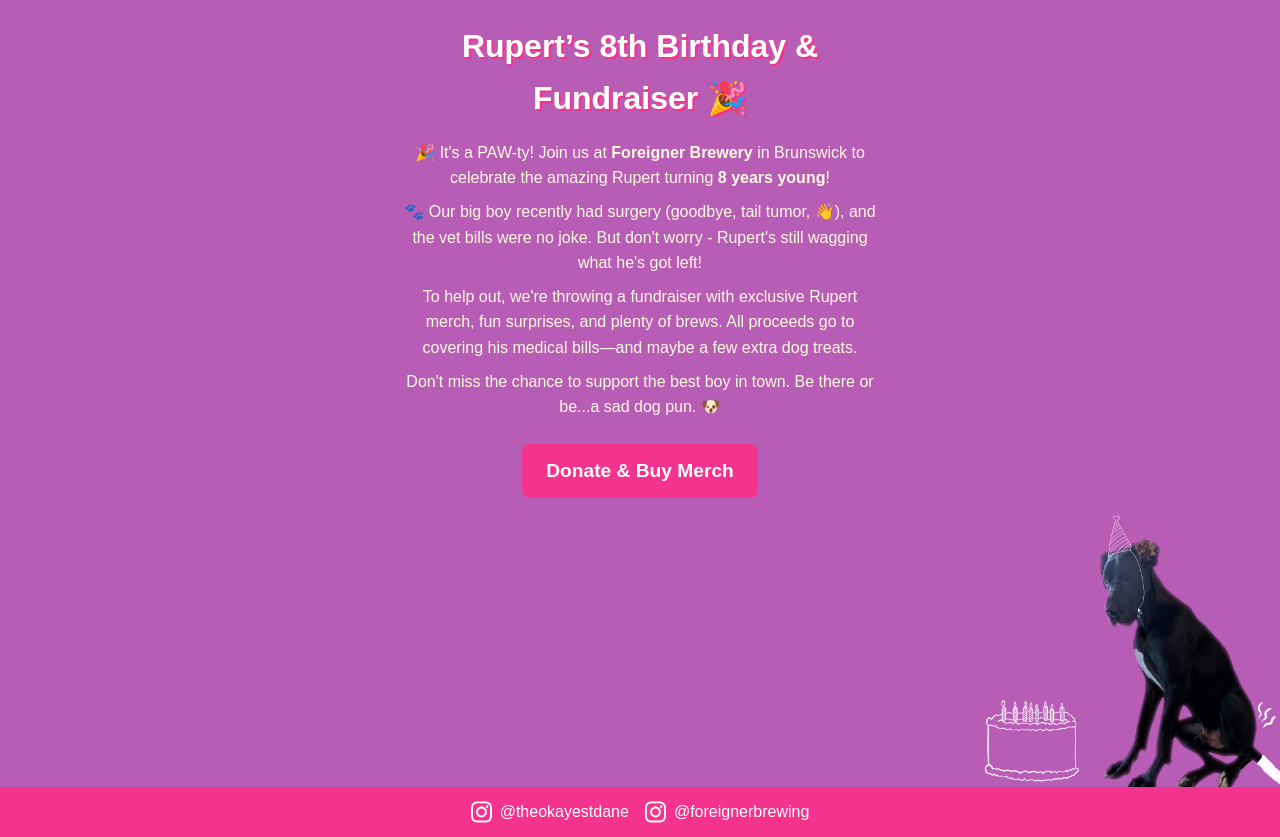
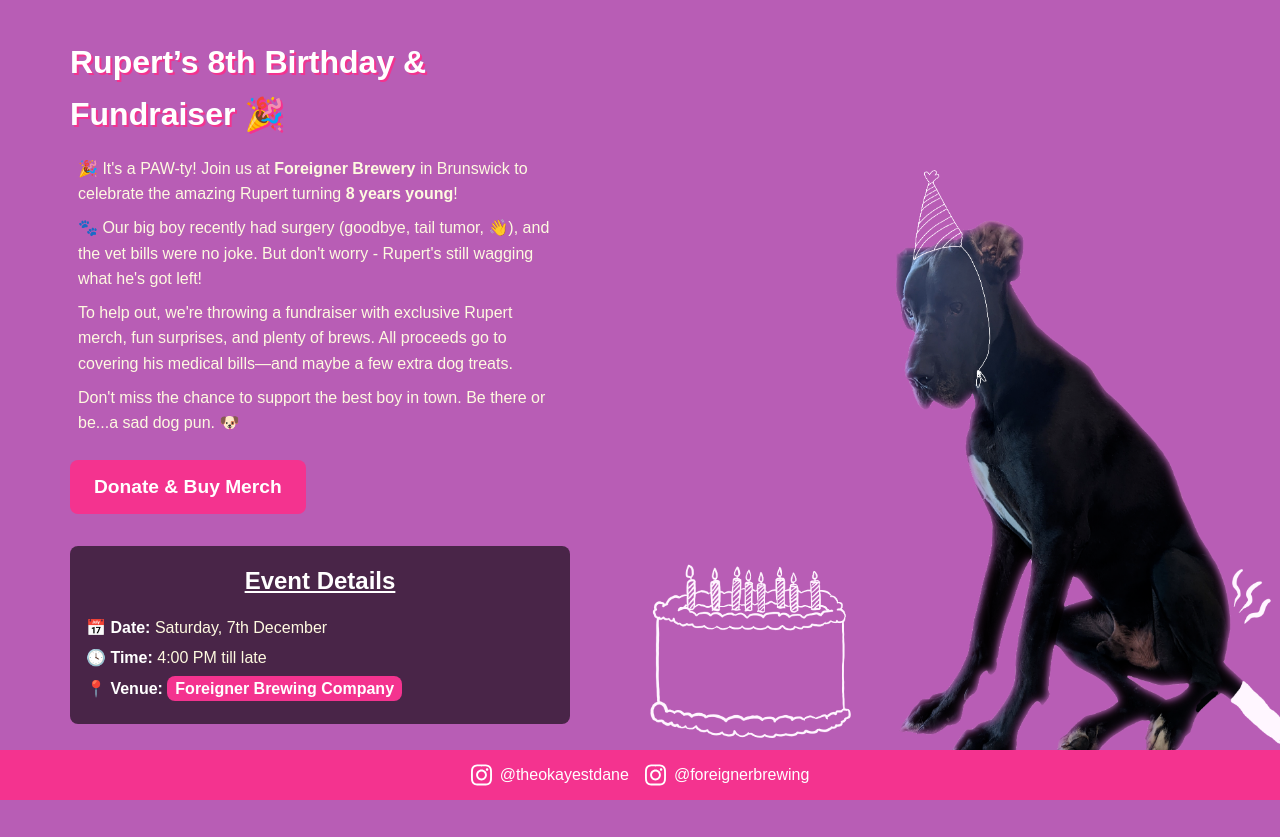
Before and after one commit to c-mco/rup-dog, a Next.js app: page / in a window 1280 px wide. After the commit the page ends 800 px from the top, so only its background shows below. Built offline with nearby package versions, Linux system fonts and the light colour scheme.

Commit message:
responsive

```diff
--- a/src/app/globals.css
+++ b/src/app/globals.css
@@ -71,8 +71,54 @@ body {
 }
 
 .donate-button:hover {
-  background-color: var(--footer-text-hover-color);
-  transform: scale(1.05);
+  background-color: rgba(0, 0, 0, 0.6);
+
+}
+
+.event-details {
+  margin-top: 1rem;
+  padding: 1rem;
+  border: 0px;
+  border-radius: 0.5rem;
+  background-color: rgba(0, 0, 0, 0.6); /* Darker translucent background */
+  color: var(--secondary-text-color); /* Use the lighter text color */
+  text-align: left;
+  font-size: 1rem;
+}
+
+.event-details h2 {
+  margin: 0;
+  margin-bottom: 1rem;
+  font-size: 1.5rem;
+  text-align: center;
+  text-decoration: underline;
+  color: var(--text-color); /* Use primary text color */
+}
+
+.event-details p {
+  margin: 0.5rem 0;
+  font-size: 1rem;
+  line-height: 1.4;
+}
+
+.event-details strong {
+  color: var(--text-color); /* Use the main text color for better contrast */
+  font-weight: bold;
+}
+
+.venue-link {
+  color: var(--text-color);
+  background-color: var(--accent-color);
+  font-weight: bold;
+  text-decoration: none;
+  border-radius: 0.5rem;
+  padding: 0.25rem 0.5rem;
+  transition: background-color 0.3s, color 0.3s;
+}
+
+.venue-link:hover {
+  background-color: var(--background-color);
+  color: var(--text-color);
 }
 
 .imageContainer {
@@ -83,6 +129,7 @@ body {
   align-self: flex-end; /* Center it vertically within its row */
   max-width: 300px;
 }
+
 .imageContainer img {
   align-self: flex-end;
 }
@@ -113,6 +160,8 @@ footer {
 
 }
 
+
+
 .socials {
   display: flex;
   flex-wrap: wrap;
@@ -137,3 +186,34 @@ footer {
 .socials a:hover {
   color: var(--footer-text-hover-color);
 }
+
+@media (min-width: 1000px) {
+  .container {
+    grid-template-rows: auto 50px; /* Main Content, Footer */
+    grid-template-columns: 1fr 1fr; /* Two-column layout */
+  }
+
+  .main-content {
+    grid-row: 1; /* Place in the first row */
+    grid-column: 1 / 2; /* Span both columns */
+    justify-self: center; /* Align content to the left */
+    text-align: left;
+    padding: 1rem;
+  }
+
+  .imageContainer {
+    grid-row: 1; /* Place in the first row */
+    grid-column: 2; /* Align with the second column */
+    justify-self: end; /* Align the image to the far right */
+    max-width: 1000px;
+  }
+
+  .imageContainer img {
+    max-width: 100%;
+  }
+  footer {
+    grid-row: 2; /* Place in the last row */
+    grid-column: 1 / 3; /* Span both columns */
+  }
+
+}
--- a/src/app/page.tsx
+++ b/src/app/page.tsx
@@ -1,5 +1,3 @@
-/* page.tsx */
-
 import "./globals.css";
 import Image from "next/image";
 import sadruImage from "./sadru.png";
@@ -38,13 +36,33 @@ export default function Home() {
         >
           Donate & Buy Merch
         </a>
+        <div className="event-details">
+          <h2>Event Details</h2>
+          <p>
+            📅 <strong>Date:</strong> Saturday, 7th December
+          </p>
+          <p>
+            🕓 <strong>Time:</strong> 4:00 PM till late
+          </p>
+          <p>
+            📍 <strong>Venue:</strong>{" "}
+            <a
+              href="https://www.google.com/maps?q=Foreigner+Brewing+Company,+12/102+Henkel+Street,+Brunswick,+VIC+3056"
+              target="_blank"
+              rel="noopener noreferrer"
+              className="venue-link"
+            >
+              Foreigner Brewing Company
+            </a>
+          </p>
+        </div>
       </div>
       <div className="imageContainer">
         <Image
           src={sadruImage}
           alt="Sadru the Dog"
-          width={500}
-          height={500}
+          width={1945}
+          height={1768}
           style={{ maxWidth: "100%", height: "auto" }} // Ensure responsiveness
         />
       </div>
```
